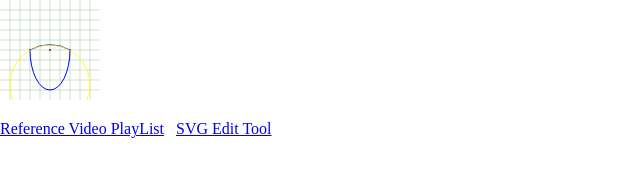
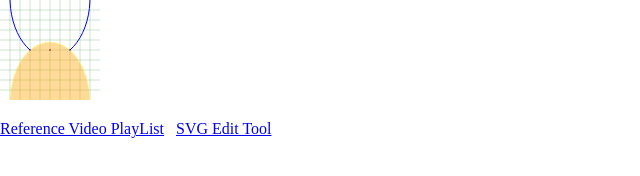
Before and after one commit to wuyeelok/learn-svg, a plain HTML site: page rm.2.html in a window 1280 px wide. Shown: the whole page, without its empty margins (0-640 px from the left). Drawn offline with Linux system fonts and the light colour scheme.

Commit message:
Learn about the large-arc-flag and sweep-flag

```diff
--- a/rm.2.html
+++ b/rm.2.html
@@ -38,8 +38,9 @@
             <circle cx="30" cy="50" fill="purple" id="svg_19" r="1" stroke="0" />
             <circle cx="50" cy="50" fill="purple" id="svg_20" r="1" stroke="0" />
             <circle cx="70" cy="50" fill="purple" id="svg_21" r="1" stroke="0" />
-            <path d="m30,50a40,40 0 0 1 40,0m-40,0a1,2 0 0 0 40,0" fill="none" id="svg_22" stroke="blue" />
-            <circle cx="50" cy="85" fill="none" id="svg_23" r="40" stroke="yellow" stroke-width="0.8" />
+            <path d="m30,50a40,60 0 1 1 40,0" fill="none" id="svg_22" stroke="blue" />
+            <ellipse cx="50" cy="102" fill="orange" id="svg_23" opacity="0.4" rx="40" ry="60" stroke="yellow"
+                stroke-width="0.8" />
         </g>
     </svg>
 
```
